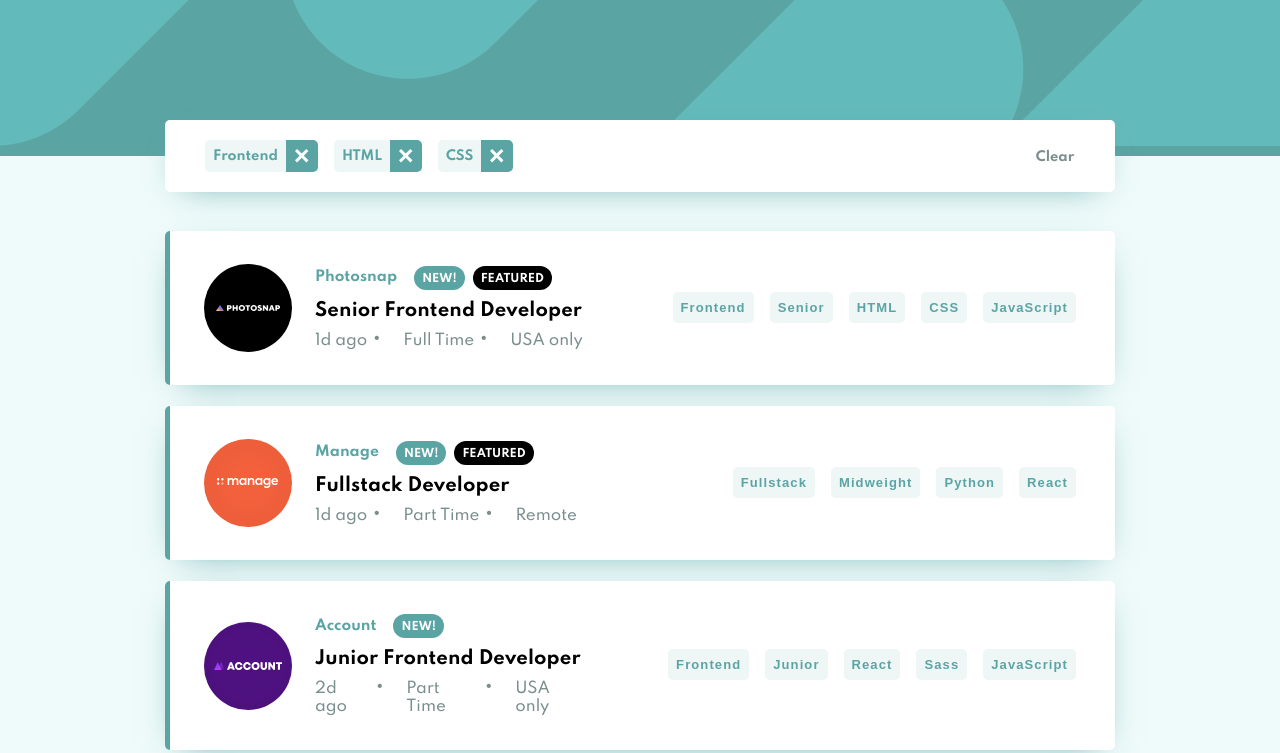
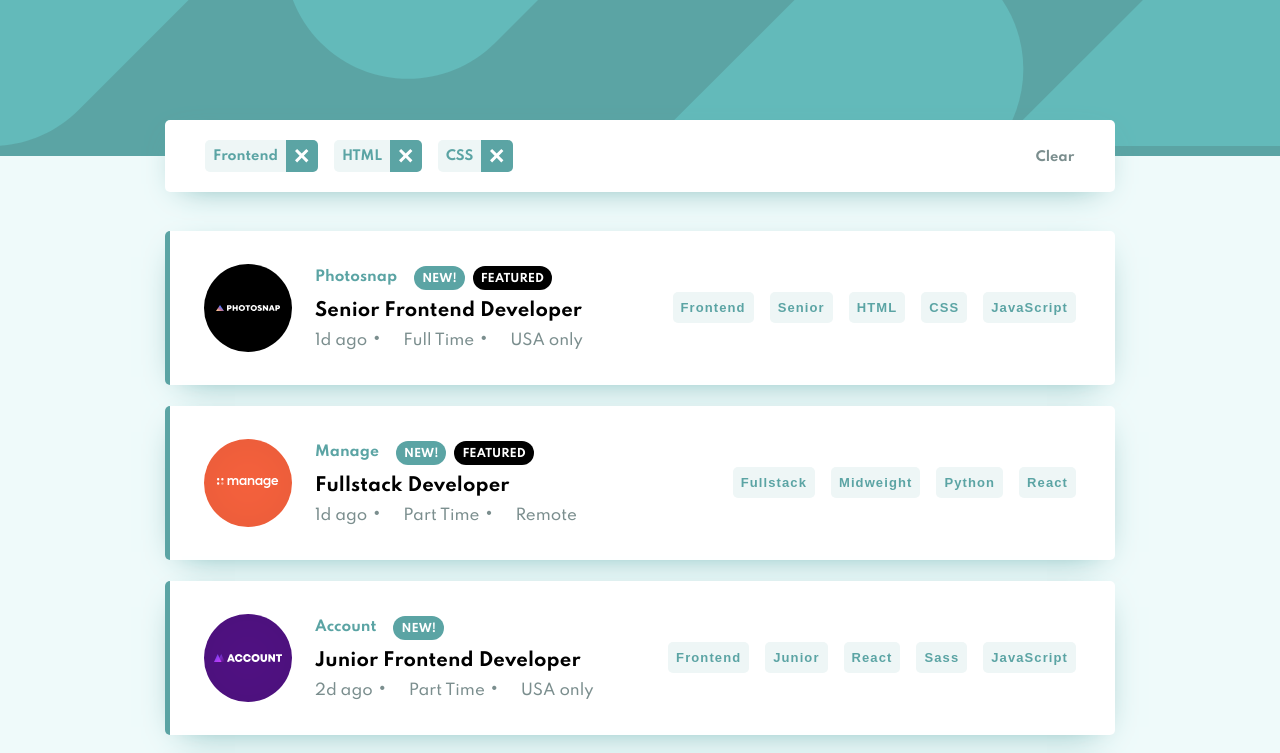
Before and after one commit to ax-d/FM17--intermediate, a plain HTML site: page index.html in a window 1280 px wide. Shown: the top 753 px of the page. Drawn offline with Linux system fonts and the light colour scheme.

Commit message:
error_commit

```diff
--- a/css/style.css
+++ b/css/style.css
@@ -126,7 +126,8 @@ button {
   padding: 0 0 8px 25px;
   border-radius: 5px;
   position: relative;
-  margin-bottom: 40px;
+  margin: 0 auto 40px auto;
+  max-width: 450px;
 
 }
 
@@ -256,13 +257,15 @@ button {
 /* end page__footer */
 
 
-@media only screen and (min-width: 700px) {
+@media only screen and (min-width: 1000px) {
   .page {
-    max-width: 1440px;
+
+    margin: 0 auto;
   }
 
   .wrapper {
     padding: 0 165px;
+    max-width: 1440px;
   }
 
   /* start page__header  */
@@ -297,18 +300,19 @@ button {
     justify-content: flex-start;
     align-items: center;
     padding: 33px 0 19px 39px;
-    margin-bottom: 21px;
+    margin: 0 0 21px 0;
+    max-width: unset;
   }
 
   .a-logoImg {
-    width: 140px;
+    flex: 0 0 88px;
     margin: 0 0 14px 0;
     top: unset;
   }
 
   .m-cardInfo {
     margin: 0 0 0 23px;
-    flex: 1 0 270px;
+    flex: 1 0 300px;
   }
 
   .a-nameCompany {
@@ -345,6 +349,7 @@ button {
   .m-categories {
     display: flex;
     justify-content: flex-end;
+    flex-wrap: wrap;
     margin: 0 27px 0 0;
   }
 
--- a/js/main.js
+++ b/js/main.js
@@ -0,0 +1,12 @@
+const filterBar = document.querySelector('.filter-bar');
+const pageContent = document.querySelector('.page__content');
+
+const clearFilter = document.querySelector('.clear-filter');
+
+clearFilter.addEventListener('click', function () {
+    filterBar.style.display = 'none';
+
+    if (window.screen.width < 1250)
+        pageContent.style.paddingTop = '56px';
+
+});
```
